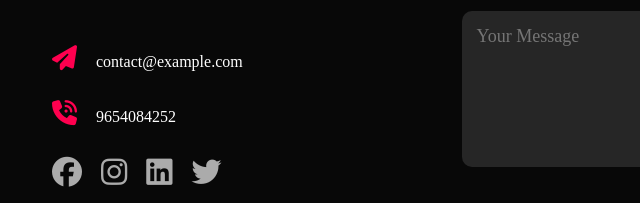
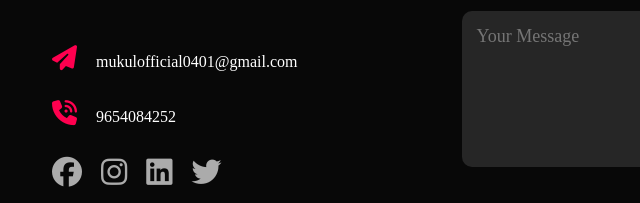
Before and after one commit to Mukul-Molpariya/Deployment_of_Portfolio, a plain HTML site: page index.html in a window 1280 px wide. Shown: the part 3013-3216 px from the top of the page, 76-716 px from the left. Drawn offline with Linux system fonts and the light colour scheme.

Commit message:
added email

```diff
--- a/index.html
+++ b/index.html
@@ -143,7 +143,7 @@
             <div class="row">
                 <div class="contact-left">
                     <h1 class="sub-title">Contact Me</h1>
-                    <p><i class="fa-solid fa-paper-plane"></i> contact@example.com</p>
+                    <p><i class="fa-solid fa-paper-plane"></i> mukulofficial0401@gmail.com</p>
                     <p><i class="fa-solid fa-phone-volume"></i> 9654084252</p>
                     <div class="social-icon">
                         <a href="https://www.facebook.com"><i class="fa-brands fa-facebook"></i></a>
```
